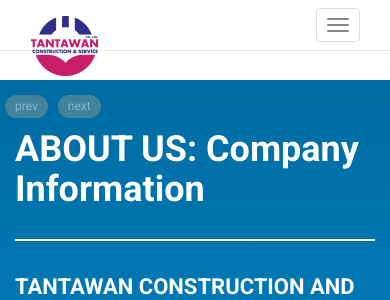
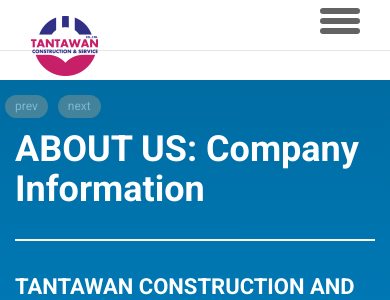
Before and after one commit to pongsakons/Web_Tantawancorp, a PHP site: page /phpmail/index-main.html in a window 390 px wide. Shown: the top 300 px of the page. Run offline with PHP 8.4, Linux system fonts and the light colour scheme.

Commit message:
Fix Hamburger icon

```diff
--- a/css/style.css
+++ b/css/style.css
@@ -61,6 +61,23 @@ ol, ul {
   .navbar-default .navbar-nav > .open > a, .navbar-default .navbar-nav > .open > a:focus, .navbar-default .navbar-nav > .open > a:hover {
     color: #0088cc;
     background-color: transparent; }
+  .navbar-default .navbar-toggle {
+    background: transparent;
+    padding: 0;
+    border: none; }
+    .navbar-default .navbar-toggle .icon-bar {
+      background-color: #636363; }
+    .navbar-default .navbar-toggle:focus, .navbar-default .navbar-toggle.navbar-toggle:hover {
+      background-color: transparent; }
+
+.navbar-toggle .icon-bar {
+  width: 40px;
+  height: 6px;
+  -webkit-border-radius: 20px;
+  -moz-border-radius: 20px;
+  -ms-border-radius: 20px;
+  -ms-o-radius: 20px;
+  border-radius: 20px; }
 
 .navbar-nav > li > .dropdown-menu {
   margin-top: -20px; }
@@ -68,6 +85,8 @@ ol, ul {
 .dropdown-menu {
   border-color: transparent;
   padding: 0;
+  font-size: 16px;
+  font-size: 1rem;
   -webkit-border-radius: 5px;
   -moz-border-radius: 5px;
   -ms-border-radius: 5px;
@@ -136,5 +155,13 @@ ol, ul {
 @media (min-width: 1200px) {
   .pull-right-lg {
     float: right; } }
+@media (max-width: 992px) {
+  .navbar-default .navbar-nav > li > a {
+    font-size: 16px;
+    font-size: 1rem; }
+
+  .dropdown-menu {
+    font-size: 14px;
+    font-size: 0.875rem; } }
 
 /*# sourceMappingURL=style.css.map */
--- a/css/style.scss
+++ b/css/style.scss
@@ -72,6 +72,26 @@ ol, ul {
       background-color: transparent;
     }
   }
+  .navbar-toggle {
+    background: transparent;
+    padding: 0;
+    border: none;
+    .icon-bar {
+      background-color: $grey-color;
+    }
+    &:focus, &.navbar-toggle:hover {
+      background-color: transparent;
+    }
+  }
+}
+
+//Hamburger Icon
+.navbar-toggle {
+  .icon-bar {
+    width: 40px;
+    height: 6px;
+    @include border-radius(20px)
+  }
 }
 
 .navbar-nav > li > .dropdown-menu {
@@ -81,14 +101,16 @@ ol, ul {
 .dropdown-menu {
   border-color: transparent;
   padding: 0;
+  font-size: 16px;
+  font-size: $font-16;
   @include border-radius(5px);
   @include box-shadow(0 10px 12px rgba(0, 0, 0, 0.20));
   & > li {
     padding: 0 20px 10px 20px;
-    &:first-child{
+    &:first-child {
       padding-top: 10px;
     }
-    &:last-child a{
+    &:last-child a {
       border-bottom: none;
     }
     & > a {
@@ -163,3 +185,14 @@ ol, ul {
     float: right;
   }
 }
+
+@media (max-width: 992px) {
+  .navbar-default .navbar-nav > li > a {
+    font-size: 16px;
+    font-size: $font-16;
+  }
+  .dropdown-menu {
+    font-size: 14px;
+    font-size: $font-14;
+  }
+}
```
Also changed, not shown: 1 other file.
